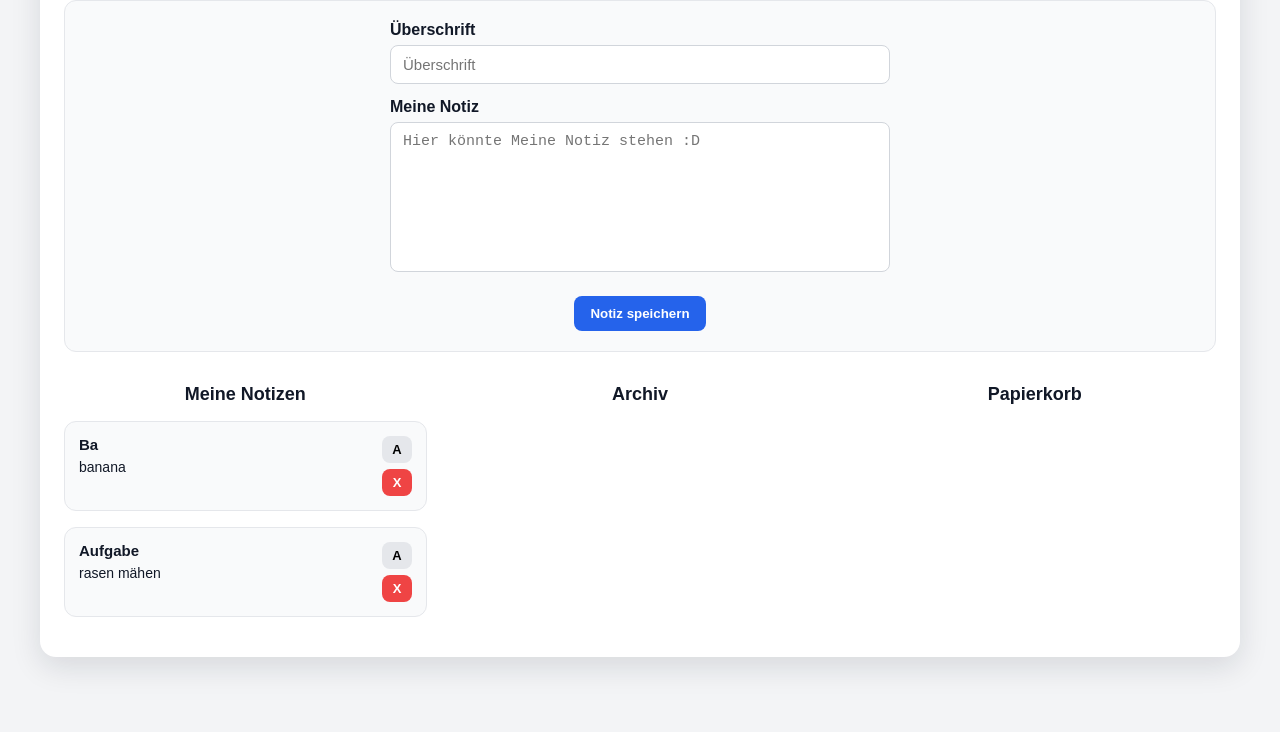
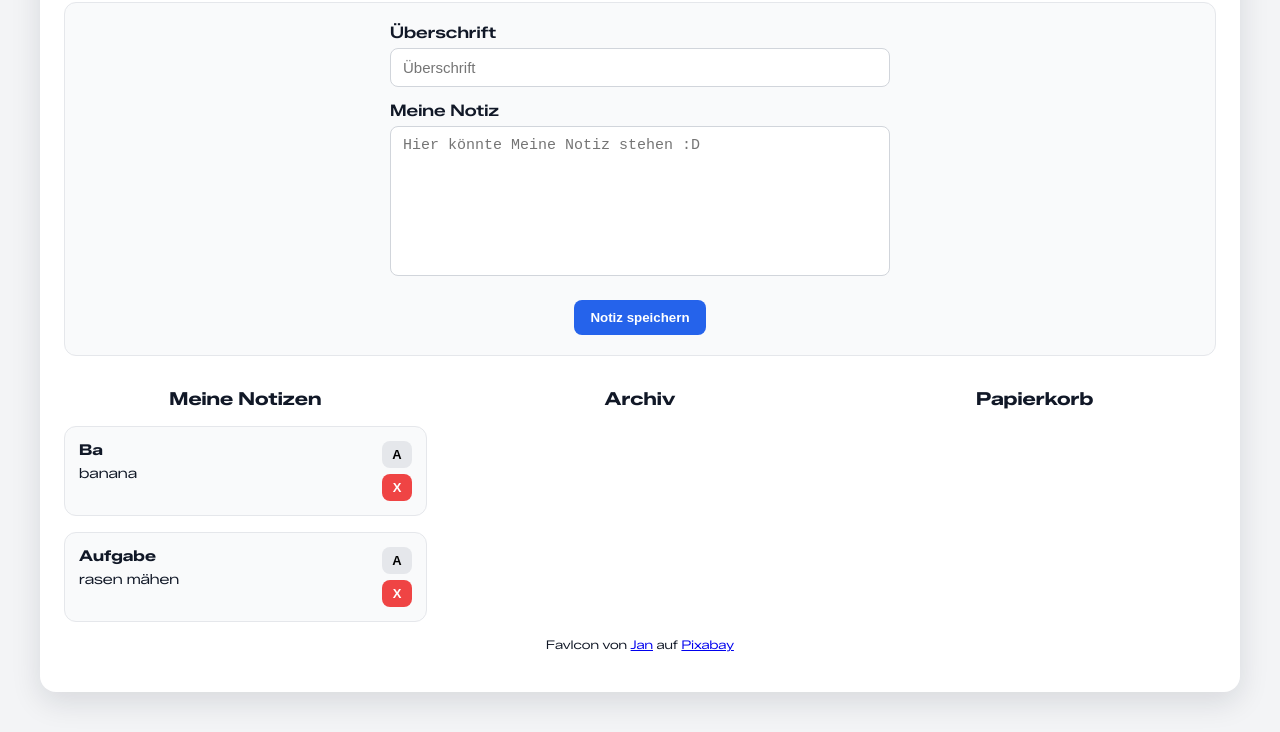
Before and after one commit to ChristopherBraun196/Notizklotz, a plain HTML site: page index.html in a window 1280 px wide. Shown: the part 109-841 px from the top of the page. Before the commit the page ends 806 px from the top, so only its background shows below. Drawn offline with Linux system fonts and the light colour scheme; a web font is replaced by a local one.

Commit message:
fav icon > fixed style

```diff
--- a/index.html
+++ b/index.html
@@ -4,6 +4,7 @@
     <meta charset="UTF-8" />
     <meta name="viewport" content="width=device-width, initial-scale=1.0" />
     <title>Notizblock</title>
+    <link rel="shortcut icon" href="./assets/icons/fav_icon.svg" type="image/x-icon">
     <script src="./scripts/templates.js"></script>
     <script src="./script.js"></script>
     <link rel="stylesheet" href="./style.css" />
@@ -44,4 +45,17 @@
 
 
 </main>
+
+<footer>
+  <div class="divFooter">
+FavIcon von&nbsp;
+<a href="https://pixabay.com/de/users/janjf93-3084263/?utm_source=link-attribution&utm_medium=referral&utm_campaign=image&utm_content=1778593">
+  Jan
+</a>
+&nbsp;auf&nbsp;
+<a href="https://pixabay.com/de//?utm_source=link-attribution&utm_medium=referral&utm_campaign=image&utm_content=1778593">
+Pixabay
+</a>
+
+</footer>
 </html>
--- a/style.css
+++ b/style.css
@@ -0,0 +1,20 @@
+@font-face {
+  font-family: "ZalandoSans";
+  src: url("./assets/fonds/Zalando_Sans/ZalandoSansExpanded-VariableFont_wght.ttf");
+}
+
+.center {
+  width: 100%;
+  max-width: 600px;
+  padding: 40px;
+  text-align: center;
+}
+
+.divFooter {
+  display: flex;
+  justify-content: center;
+  align-items: center;
+  margin-top: 15px;
+  text-align: center;
+  font-size: 12px;
+}
--- a/styles/standard.css
+++ b/styles/standard.css
@@ -4,10 +4,6 @@
   padding: 0;
 }
 
-@font-face {
-  font-family: "ZalandoSans";
-  src: url("./assets/fonds/Zalando_Sans/ZalandoSansExpanded-VariableFont_wght.ttf");
-}
 
 body {
   min-height: 100vh;
```
Also changed, not shown: styles/assets.css (deleted, +0 -8 lines), assets/icons/fav_icon.svg (added).
